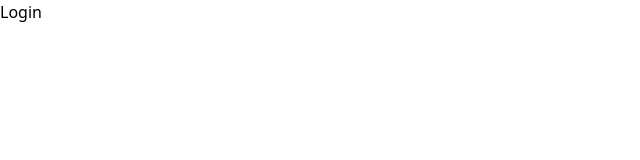
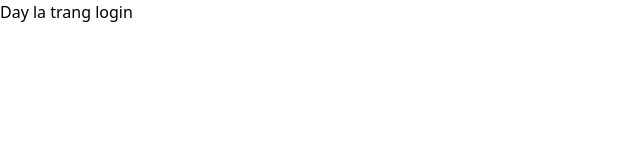
Before and after one commit to nlpn1408/intern-hopper-teamwork-project-FE, a Next.js app: page /login in a window 1280 px wide. Shown: the top 160 px of the page, without its empty margins (0-640 px from the left). Built offline with nearby package versions, Linux system fonts and the light colour scheme.

Commit message:
update code

```diff
--- a/src/app/login/page.tsx
+++ b/src/app/login/page.tsx
@@ -3,7 +3,7 @@ import Image from "next/image";
 export default function Login() {
   return (
     <>
-      Login
+     Day la trang login
     </>
   );
 }
--- a/src/app/register/page.tsx
+++ b/src/app/register/page.tsx
@@ -5,9 +5,11 @@ import toastr from 'toastr';
 import 'toastr/build/toastr.min.css';
 import RegisterForm, { RegisterData } from '../components/register/RegisterForm';
 import { registerUser } from '../service/authService';
+import { useRouter } from 'next/navigation';
 
 
 export default function RegisterPage() {
+  const router = useRouter();
   const [loading, setLoading] = useState(false);
 
   const handleRegister = async (data: RegisterData) => {
@@ -17,6 +19,7 @@ export default function RegisterPage() {
 
       if (result.success) {
         toastr.success('Đăng ký thành công!');
+        router.push('/login');
       } else {
         toastr.error(result.message || 'Đăng ký không thành công');
       }
--- a/src/app/service/authService.ts
+++ b/src/app/service/authService.ts
@@ -6,7 +6,7 @@ interface RegisterResponse {
   message?: string;
 }
 
-const API_URL = '/api/register';
+const API_URL = 'http://localhost:3003/api/auth/register';
 
 export const registerUser = async (data: RegisterData): Promise<RegisterResponse> => {
   try {
```
